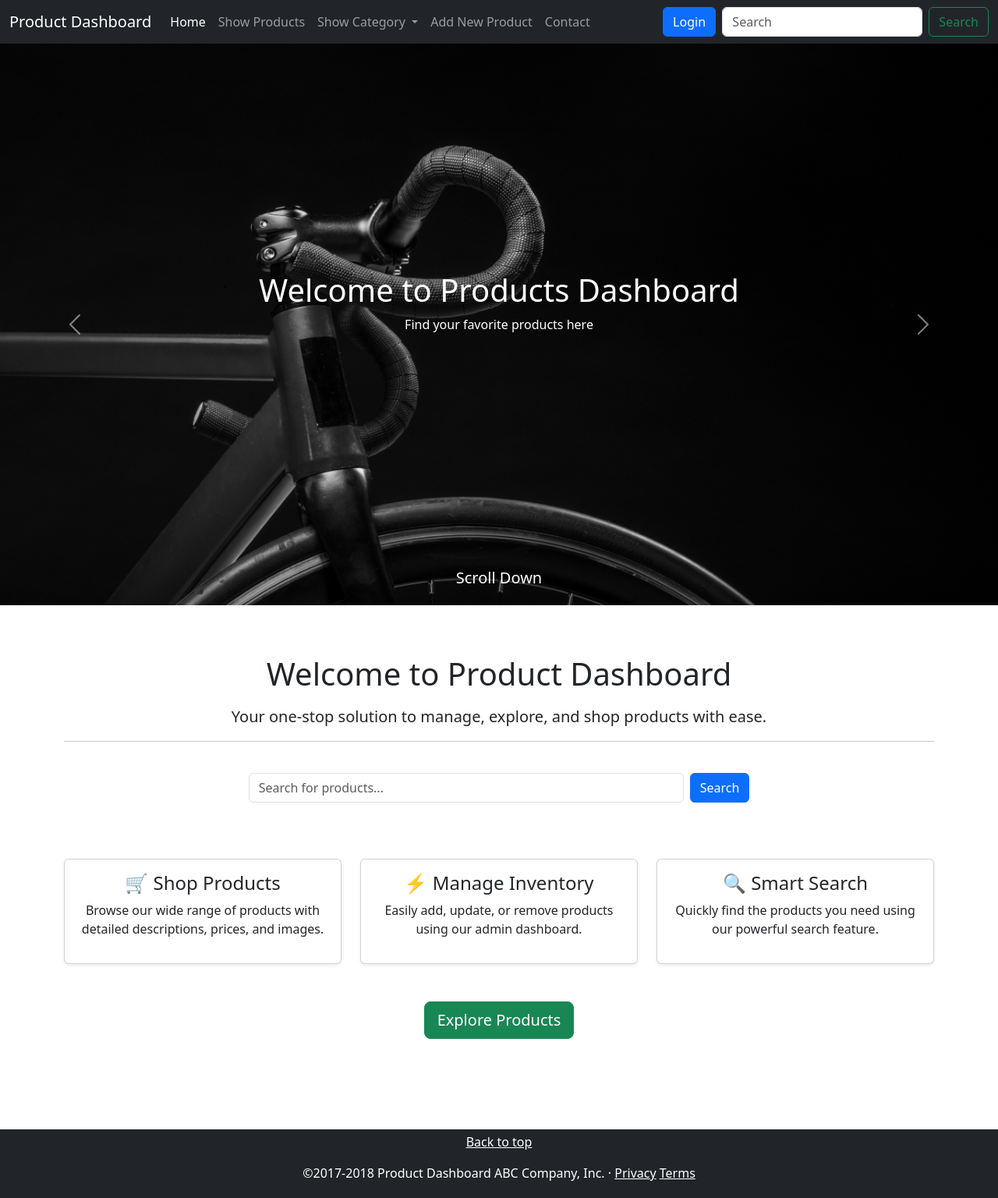
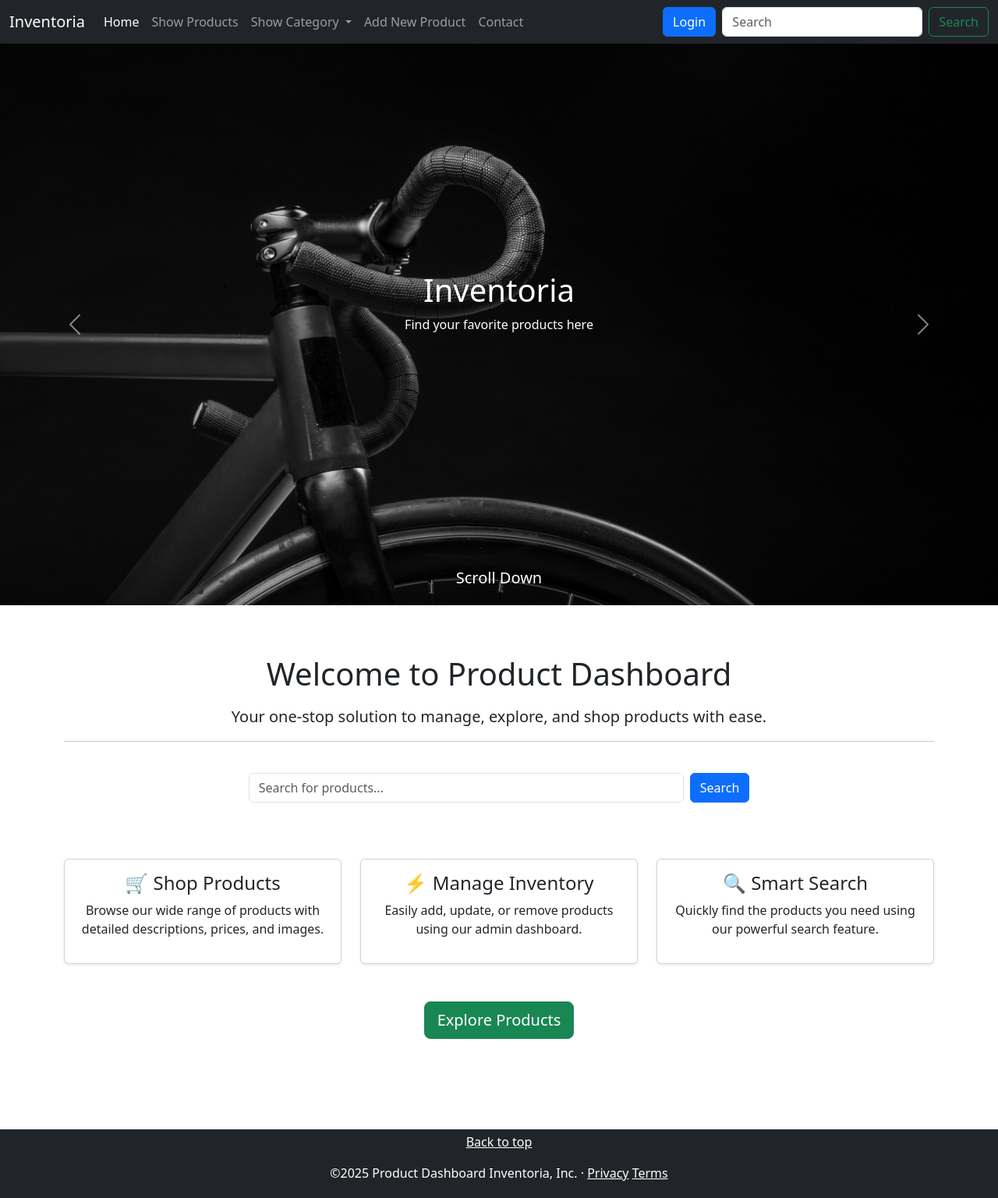
Before and after one commit to Aviii-24/Inventoria, a Django app: page / in a window 1280 px wide. Shown: the whole page at 78% size. Run offline with Django 5.2, Linux system fonts and the light colour scheme.

Commit message:
Inventoria added

```diff
--- a/product/templates/add.html
+++ b/product/templates/add.html
@@ -31,7 +31,8 @@
                         <option value="">Select Category</option>
                         <option value="Electronics">Electronics</option>
                         <option value="Cars and Motorbikes ">Cars and Motorbikes</option>
-                        <option value="Home and Kitchen"> Home and Kitchen</option>
+                        <option value="Home and Kitchen">Home and Kitchen</option>
+                        <option value="Fashion">Fashion</option>
                         <option value="Others">Others</option>
                     </select>
                 </div>
--- a/product/templates/base.html
+++ b/product/templates/base.html
@@ -31,7 +31,7 @@
   <header id="head-content">
     <nav class="navbar navbar-expand-lg navbar-dark bg-dark">
       <div class="container-fluid">
-        <a class="navbar-brand" href="#">Product Dashboard</a>
+        <a class="navbar-brand" href="{% url 'home' %}">Inventoria</a>
         <button
           class="navbar-toggler"
           type="button"
@@ -119,7 +119,7 @@
 
   <footer class="container-fluid p-1 mt- bg-dark text-white  text-center">
     <p class="float-right "><a href="#head-content" class="text-white">Back to top</a></p>
-    <p>&copy;2017-2018 Product Dashboard ABC Company, Inc. &middot;
+    <p>&copy;2025 Product Dashboard Inventoria, Inc. &middot;
         <a href="" class="text-white">Privacy</a>
         <a href="" class="text-white">Terms</a>
     </p>
--- a/product/templates/edit.html
+++ b/product/templates/edit.html
@@ -32,6 +32,7 @@
                         <option value="Electronics">Electronics</option>
                         <option value="Cars and Motorbikes ">Cars and Motorbikes</option>
                         <option value="Home and Kitchen"> Home and Kitchen</option>
+                        <option value="Fashion">Fashion</option>
                         <option value="Others">Others</option>
                     </select>
                 </div>
--- a/product/templates/home.html
+++ b/product/templates/home.html
@@ -9,7 +9,7 @@
     <div class="carousel-item active">
       <img src="{% static 'pics/blackcycle.jpg' %}" class="d-block w-100" style="height:45em;object-fit: cover;" alt="Banner 1">
       <div class="carousel-caption d-flex flex-column justify-content-center h-100">
-        <h1 class="text-white">Welcome to Products Dashboard</h1>
+        <h1 class="text-white">Inventoria</h1>
         <p class="text-white">Find your favorite products here</p>
       </div>
     </div>
```
Also changed, not shown: media/images/51T6qjFG0zL._SX679_.jpg (added), media/images/51T6qjFG0zL_74r1njK._SX679_.jpg (added).
